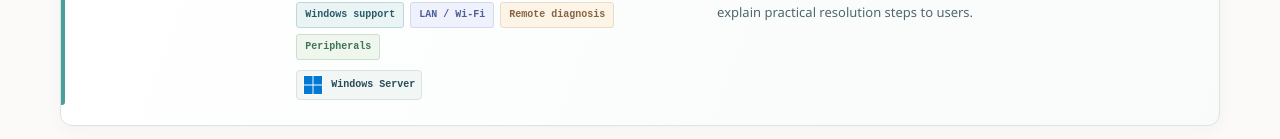
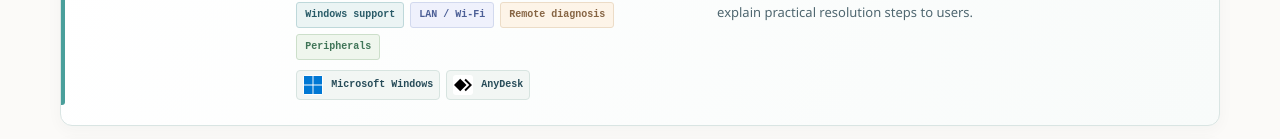
Before and after one commit to tahazitan/taha-zitane-portfolio, a Next.js app: page / in a window 1280 px wide. Shown: the part 2218-2357 px from the top of the page. Built offline with nearby package versions, Linux system fonts and the light colour scheme.

Commit message:
Show AnyDesk in genuine support work and clarify detailed HQ-to-branch routing

```diff
--- a/src/components/ExperienceProof.tsx
+++ b/src/components/ExperienceProof.tsx
@@ -3,7 +3,7 @@ import TechnologyMarks from "./TechnologyMarks";
 import {ClipboardCheck,Shield,Router,Headphones,TicketCheck,GraduationCap} from "lucide-react";
 type RecordProof={scope:string;keywords:string[];technologies:string[];kind:string};
 const en:RecordProof[]=[
- {scope:"REMOTE SUPPORT / FREELANCE",kind:"USER OPERATIONS",keywords:["Windows support","LAN / Wi-Fi","Remote diagnosis","Peripherals"],technologies:["Windows Server"],},
+ {scope:"REMOTE SUPPORT / FREELANCE",kind:"USER OPERATIONS",keywords:["Windows support","LAN / Wi-Fi","Remote diagnosis","Peripherals"],technologies:["Windows","AnyDesk"],},
  {scope:"HOSPITAL / INTERNSHIP",kind:"APPLICATION & LAN",keywords:["Enova Santé","User guidance","Connectivity","Escalation"],technologies:[]},
  {scope:"TRAINING / PRACTICAL LABS",kind:"KNOWLEDGE TRANSFER",keywords:["Networking labs","Systems basics","Hands-on exercises","Troubleshooting"],technologies:[]},
  {scope:"IT SUPPORT / ITSM",kind:"INCIDENT WORKFLOW",keywords:["Ticket triage","Emailing platforms","Incident follow-up","User support"],technologies:[]},
@@ -11,7 +11,7 @@ const en:RecordProof[]=[
  {scope:"PUBLIC SECTOR / INTERNSHIP",kind:"ENDPOINT SUPPORT",keywords:["Workstations","Printer diagnosis","Software setup"],technologies:["Windows Server"]}
 ];
 const fr:RecordProof[]=[
- {scope:"SUPPORT À DISTANCE / FREELANCE",kind:"SUPPORT UTILISATEUR",keywords:["Support Windows","LAN / Wi-Fi","Diagnostic distant","Périphériques"],technologies:["Windows Server"]},
+ {scope:"SUPPORT À DISTANCE / FREELANCE",kind:"SUPPORT UTILISATEUR",keywords:["Support Windows","LAN / Wi-Fi","Diagnostic distant","Périphériques"],technologies:["Windows","AnyDesk"]},
  {scope:"HÔPITAL / STAGE",kind:"APPLICATION & LAN",keywords:["Enova Santé","Aide utilisateurs","Connectivité","Escalade"],technologies:[]},
  {scope:"FORMATION / TP",kind:"TRANSMISSION",keywords:["TP réseaux","Bases systèmes","Exercices pratiques","Diagnostic"],technologies:[]},
  {scope:"SUPPORT IT / ITSM",kind:"TRAITEMENT D'INCIDENTS",keywords:["Qualification tickets","Emailing","Suivi d’incident","Support"],technologies:[]},
@@ -19,7 +19,7 @@ const fr:RecordProof[]=[
  {scope:"COLLECTIVITÉ / STAGE",kind:"SUPPORT POSTES",keywords:["Postes clients","Imprimantes","Installation logiciels"],technologies:["Windows Server"]}
 ];
 const ar:RecordProof[]=[
- {scope:"دعم عن بُعد / مستقل",kind:"دعم المستخدمين",keywords:["Windows","شبكات LAN / Wi-Fi","تشخيص عن بُعد","ملحقات الحاسوب"],technologies:["Windows Server"]},
+ {scope:"دعم عن بُعد / مستقل",kind:"دعم المستخدمين",keywords:["Windows","شبكات LAN / Wi-Fi","تشخيص عن بُعد","ملحقات الحاسوب"],technologies:["Windows","AnyDesk"]},
  {scope:"مستشفى / تدريب",kind:"دعم التطبيقات والشبكة",keywords:["Enova Santé","مساعدة المستخدمين","الاتصال","التصعيد"],technologies:[]},
  {scope:"تكوين وتطبيقات",kind:"تأطير تقني",keywords:["تمارين الشبكات","أساسيات الأنظمة","تطبيق عملي","تشخيص"],technologies:[]},
  {scope:"الدعم / ITSM",kind:"تدبير الحوادث",keywords:["تذاكر الدعم","منصات البريد","متابعة الحوادث","المستخدمون"],technologies:[]},
--- a/src/components/TechnologyMarks.tsx
+++ b/src/components/TechnologyMarks.tsx
@@ -5,7 +5,8 @@
 type Variant = "hero" | "card" | "inline" | "case" | "mini";
 type Brand = {key:string;name:string;matcher:RegExp};
 const brands:Brand[] = [
- {key:"windows",name:"Windows Server",matcher:/\b(windows|active directory|ad ds|gpo|iis|microsoft)\b/i},
+ {key:"windows",name:"Microsoft Windows",matcher:/\b(windows|active directory|ad ds|gpo|iis|microsoft)\b/i},
+ {key:"anydesk",name:"AnyDesk",matcher:/\banydesk\b/i},
  {key:"cisco",name:"Cisco",matcher:/\b(cisco|packet tracer)\b/i},
  {key:"linux",name:"Linux",matcher:/\blinux\b/i},
  {key:"ubuntu",name:"Ubuntu",matcher:/\bubuntu\b/i},
--- a/src/components/VisualProject.tsx
+++ b/src/components/VisualProject.tsx
@@ -13,7 +13,7 @@ const diagrams:Record<string,Diagram>={
   nodes:[{name:"Windows clients",detail:"Domain join",zone:"users",tech:"Windows Server"},{name:"AD DS / DNS",detail:"Identity & names",zone:"systems",tech:"Windows Server"},{name:"SMB shares",detail:"Controlled access",zone:"systems",tech:"Windows Server"}],
   focus:["Windows Server","Active Directory","DNS","SMB"]},
  "remote-it-support":{id:"SERVICE DESK",accent:"support",source:false,
-  nodes:[{name:"User incident",detail:"Triage",zone:"users"},{name:"Remote support",detail:"AnyDesk",zone:"support"},{name:"Resolution",detail:"User validation",zone:"monitor"}],
+  nodes:[{name:"User incident",detail:"Triage",zone:"users"},{name:"Remote support",detail:"AnyDesk",zone:"support",tech:"AnyDesk"},{name:"Resolution",detail:"User validation",zone:"monitor"}],
   focus:["Remote support","Windows","LAN / Wi-Fi","Troubleshooting"]},
  "hospital-network-support":{id:"CLINICAL IT",accent:"support",source:false,
   nodes:[{name:"Clinical users",detail:"Support request",zone:"users"},{name:"Enova Santé",detail:"Application support",zone:"systems"},{name:"IT handover",detail:"Escalation",zone:"support"}],
@@ -40,13 +40,14 @@ const icons={users:Monitor,network:Router,security:ShieldCheck,systems:HardDrive
 export function projectVisualData(slug:string){return diagrams[slug]}
 export default function VisualProject({slug,locale,large=false}:{slug:string;locale:Locale;large?:boolean}){
  const d=diagrams[slug];if(!d)return null;
+ const nodes=large&&slug==="enterprise-network-lab"?[d.nodes[0],d.nodes[1],d.nodes[2],{name:"Branch FRR",detail:"10.20.30.1/24",zone:"network" as Zone,tech:"Linux"},d.nodes[3]]:d.nodes;
  const t=labels[locale],rtl=locale==="ar";
  return <div className={"visual-project visual-project--"+d.accent+(large?" visual-project--large":"")} dir="ltr" role="group" aria-label={t.diagram+": "+d.id}>
    <div className="visual-project-top"><span><Network size={13}/>{d.id}</span><span>{d.source?t.source:t.concept}</span></div>
-   <div className="visual-flow">{d.nodes.map((node,i)=>{const Icon=icons[node.zone];return <div className={"visual-node visual-node--"+node.zone} key={node.name}>
+   <div className="visual-flow">{nodes.map((node,i)=>{const Icon=icons[node.zone];return <div className={"visual-node visual-node--"+node.zone} key={node.name}>
      <span className="visual-node-icon">{node.tech?<TechnologyMarks technologies={[node.tech]} limit={1} variant="mini"/>:<Icon size={20} strokeWidth={1.8}/>}</span>
      <strong>{node.name}</strong><small dir="ltr">{node.detail}</small>
-     {i<d.nodes.length-1&&<span className="visual-flow-link" aria-hidden="true"><ArrowRight size={14}/></span>}
+     {i<nodes.length-1&&<span className="visual-flow-link" aria-hidden="true"><ArrowRight size={14}/></span>}
    </div>})}</div>
    {large?<div className="visual-project-bottom"><span>{t.note}</span><span>{d.focus.slice(0,3).join(" · ")}</span></div>:<span className="visual-project-caption">{d.source?t.source:t.concept}</span>}
  </div>
```
Also changed, not shown: public/tech-logos/anydesk.svg (added), 1 other file (tests, documents, lock files or other folders).
